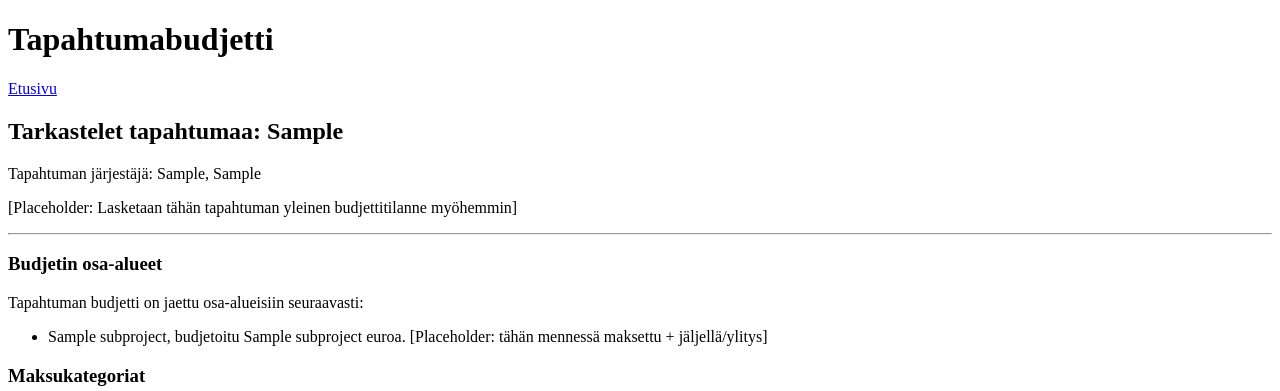
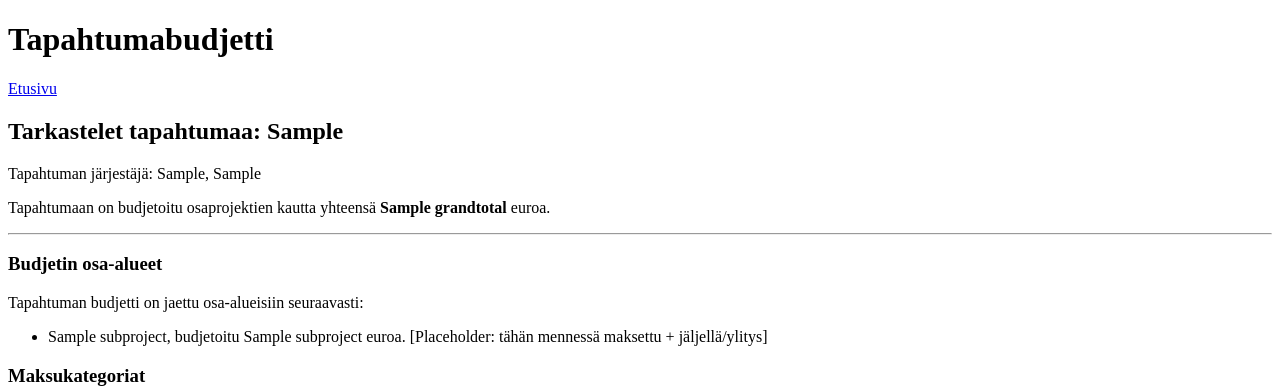
Before and after one commit to sallasal/Tapahtumabudjetti, a Flask app: template templates/project.html in a window 1280 px wide. Shown: the top 391 px of the page. Run offline with Flask 2, Linux system fonts and the light colour scheme; the template is opened without the code that fills it: most values are stand-ins (such as "Sample title", 1, 10 or a date in 2020).

Commit message:
Add subproject grand total to project page

```diff
--- a/routes.py
+++ b/routes.py
@@ -21,7 +21,8 @@ def project(id):
     category_list = categories.list_categories(id)
     other_payment_list = payments.list_other_payments(id)
     user_payment_list = payments.list_user_payments(id)
-    return render_template("project.html", project_information = project_information, user_information = user_information, subproject_list = subproject_list, category_list = category_list, other_payment_list = other_payment_list, user_payment_list = user_payment_list)
+    grandtotal = subprojects.get_grandtotal(id)
+    return render_template("project.html", project_information = project_information, user_information = user_information, subproject_list = subproject_list, category_list = category_list, other_payment_list = other_payment_list, user_payment_list = user_payment_list, grandtotal = grandtotal)
 
 @app.route("/createproject", methods=["GET","POST"])
 def createproject():
--- a/subprojects.py
+++ b/subprojects.py
@@ -18,3 +18,9 @@ def update_total(subproject_id,newtotal):
     db.session.execute(sql, {"newtotal":newtotal,"subproject_id":subproject_id})
     db.session.commit()
     return True
+
+def get_grandtotal(project_id):
+    sql = "SELECT SUM(total) FROM subprojects WHERE project=:project_id"
+    result = db.session.execute(sql, {"project_id":project_id})
+    grandtotal = result.fetchone()[0]
+    return grandtotal
--- a/templates/project.html
+++ b/templates/project.html
@@ -3,7 +3,7 @@
 {% block content %}
 <h2>Tarkastelet tapahtumaa: {{ project_information[1] }}</h2>
 <p>Tapahtuman järjestäjä: {{ user_information[0] }}, {{ user_information[1] }}</p>
-<p>[Placeholder: Lasketaan tähän tapahtuman yleinen budjettitilanne myöhemmin]</p>
+<p>Tapahtumaan on budjetoitu osaprojektien kautta yhteensä <strong>{{ grandtotal }}</strong> euroa.</p>
 
 <hr>
 <h3>Budjetin osa-alueet</h3>
```
